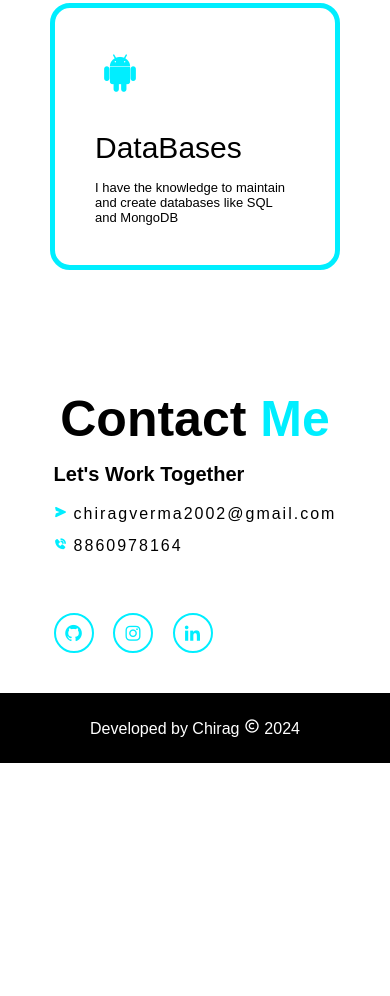
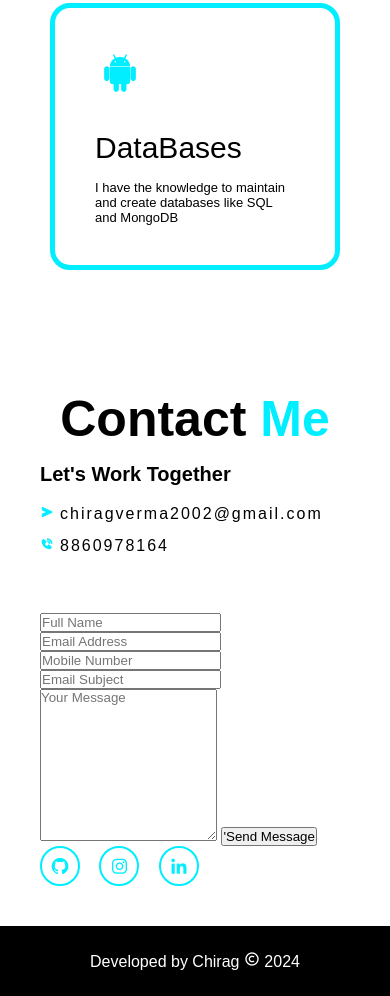
Before and after one commit to chiragverma25052002/Portfolio-Website, a plain HTML site: page index.html in a window 390 px wide. Shown: the part 4530-5526 px from the top of the page. Before the commit the page ends 5293 px from the top, so only its background shows below. Drawn offline with nearby package versions, Linux system fonts and the light colour scheme.

Commit message:
Update index.html

```diff
--- a/index.html
+++ b/index.html
@@ -246,6 +246,19 @@
                     <li><i class='bx bxs-send'></i>chiragverma2002@gmail.com</li>
                     <li><i class="bx bxs-phone-call" ></i>8860978164</li>
                 </div>
+                <form action="#">
+                    <div class="input-box">
+                        <input type="text" placeholder="Full Name">
+                        <input type="email" placeholder="Email Address">
+                    </div>
+                    <div class="input-box">
+                        <input type="number" placeholder="Mobile Number">
+                        <input type="text" placeholder="Email Subject">
+                    </div>
+                    <div class="input-box">
+                        <textarea name="" id="" col="30" rows="10" placeholder="Your Message"></textarea>
+                        <input type="submit" value="'Send Message" class="btn">
+                    </div>
                 <div class="contact-icons">
                     <a href="https://github.com/chiragverma25052002?tab=repositories" target="_blank"><i class='bx bxl-github'></i></a>
                     <a href="https://www.instagram.com/chiragvermaa02?igsh=bWoyZ3BrMGt4NXo4" target="_blank"><i class="bx bxl-instagram"></i></a>
```
